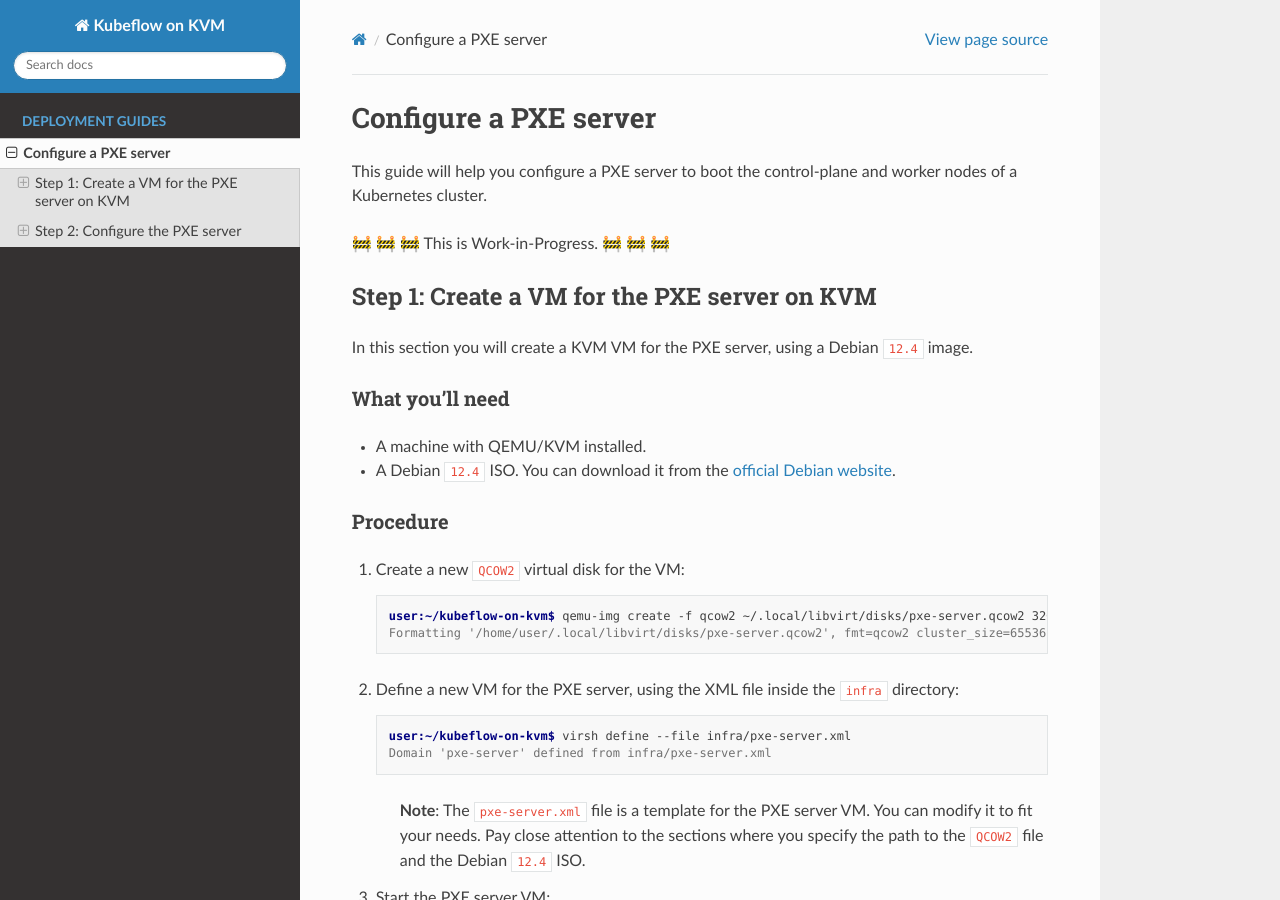
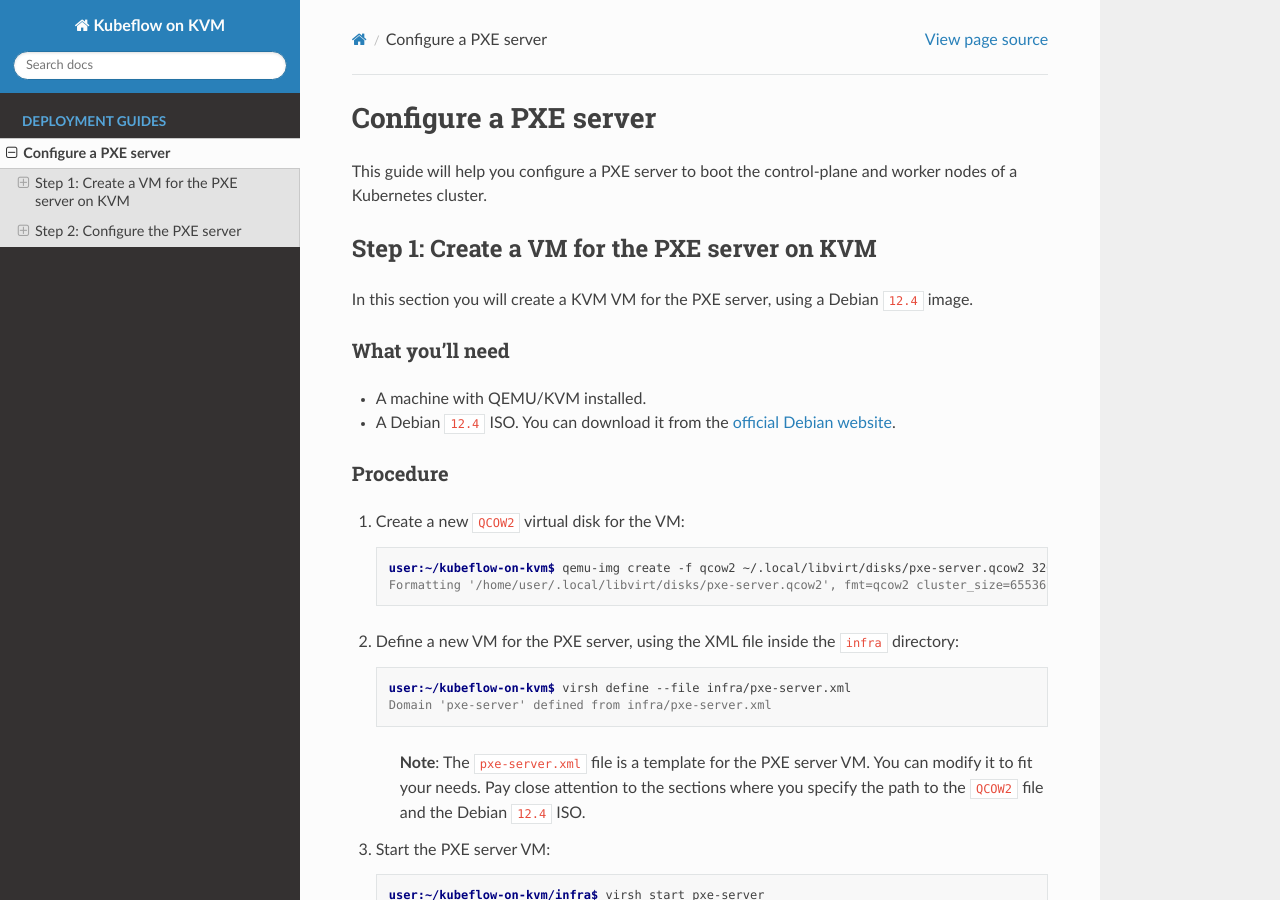
Before and after one commit to dpoulopoulos/virtml, a Sphinx documentation site: the page built from docs/source/pxe-server.md, in a window 1280 px wide and 900 px high. Built offline with Sphinx 7.4.7 and the Read the Docs theme 2.0.0, drawn with Linux system fonts in a browser that asks for light colours.

Commit message:
docs: Remove the WiP label from the PXE Server guide
Signed-off-by: Dimitris Poulopoulos <dimitris.a.poulopoulos@gmail.com>

```diff
--- a/docs/source/pxe-server.md
+++ b/docs/source/pxe-server.md
@@ -2,8 +2,6 @@
 
 This guide will help you configure a PXE server to boot the control-plane and worker nodes of a
 Kubernetes cluster.
-
-🚧 🚧 🚧 This is Work-in-Progress. 🚧 🚧 🚧
 
 ## Step 1: Create a VM for the PXE server on KVM
 
```
